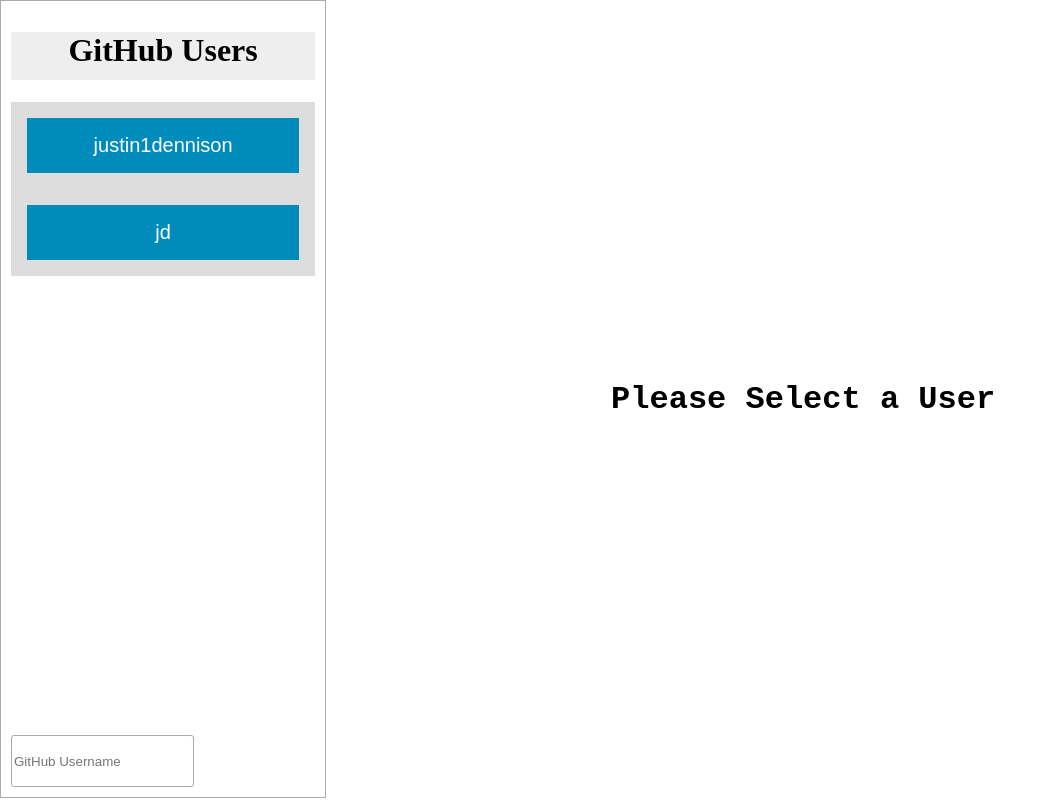
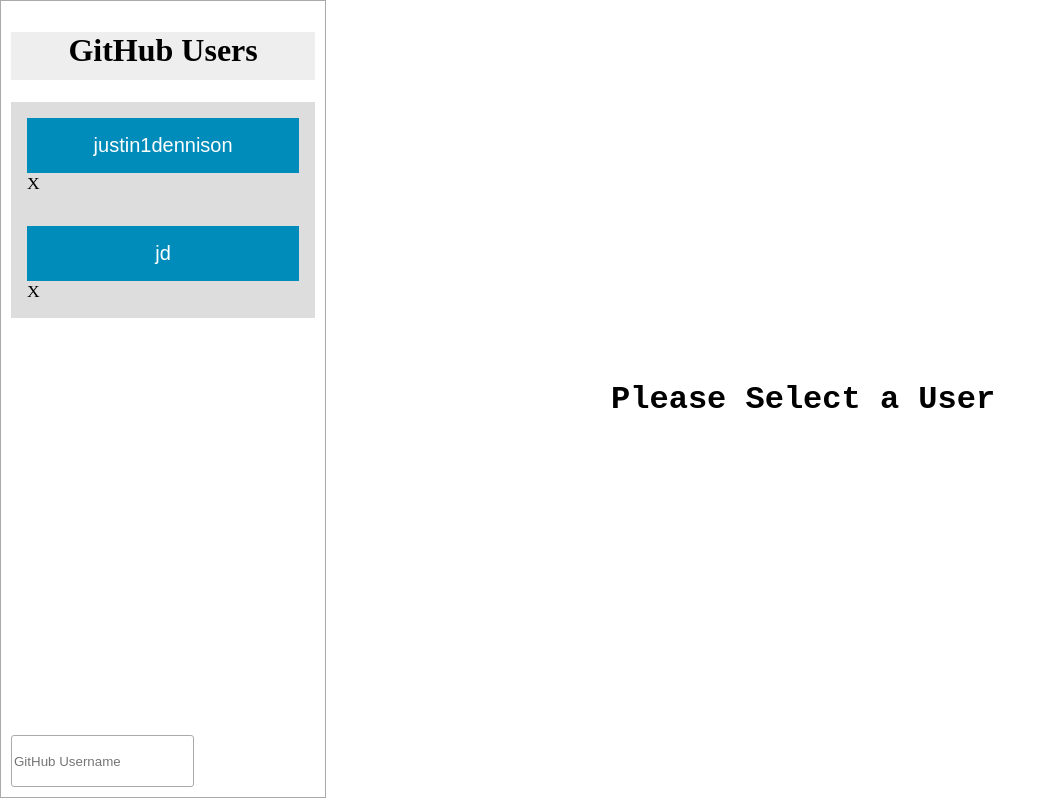
Before and after one commit to romulussenter/github-metrics, a React (Create React App) app: page / in a window 1280 px wide. Shown: the whole page, without its empty margins (0-1056 px from the left). Built offline with nearby package versions, Linux system fonts and the light colour scheme.

Commit message:
Extracted user items from sidebar and extracted user lis from side bar

```diff
--- a/src/App.js
+++ b/src/App.js
@@ -42,6 +42,18 @@
   }
   removeUser(username){
     const { users } = this.state;
+    const index = users.indexOf(username);
+    const fisrt = users.slice(0, index);
+    const last =users.slice(index +1);
+    const newUsers =[
+      ...fisrt,
+      ...last
+
+  ]
+
+    this.setState({
+      users: newUsers
+    });
     //finish the remove user portion
   }
   selectUser(user){
--- /dev/null
+++ b/src/UserItem.js
@@ -0,0 +1,18 @@
+import React, { Component } from 'react';
+
+
+class UserItem extends Component {
+    render(){
+        const {user, selectedUser, onSelect, removeUser } = this.props;
+        const classes = selectedUser === user ?
+                            'UserSideBar--list-item active' :
+                            'UserSideBar--list-item';
+        return (<li className={classes}>
+                    <button onClick={() => onSelect(user)}>
+                        {user}
+                    </button>
+                    <span onClick= {() => removeUser (user)}>X</span>
+                </li>);
+    }
+}
+export default UserItem;
--- /dev/null
+++ b/src/UserList.js
@@ -0,0 +1,24 @@
+import React, { Component } from 'react';
+import UserItem from './UserItem';
+
+class UserList extends Component {
+    render(){
+        const { users, selectedUser, onSelect, removeUser } = this.props;
+        const Users = users.map((user, index) => <UserItem
+                                                        key={index}
+                                                        user={user}
+                                                        onSelect={onSelect}
+                                                        selectedUser={selectedUser}
+                                                        removeUser={removeUser}
+                                                        />)
+        return (
+            <ul className='UserSideBar--list'>
+                {Users}
+            </ul>
+        );
+    }
+}
+
+
+
+export default UserList;
--- a/src/UserSideBar.js
+++ b/src/UserSideBar.js
@@ -1,38 +1,13 @@
 import React, { Component } from 'react';
 import './UserSideBar.css';
+import UserList from './UserList';
 
-class UserItem extends Component {
-    render(){
-        const {user, selectedUser, onSelect } = this.props;
-        const classes = selectedUser === user ?
-                            'UserSideBar--list-item active' :
-                            'UserSideBar--list-item';
-        return (<li className={classes}>
-                    <button onClick={() => onSelect(user)}>
-                        {user}
-                    </button>
-                </li>);
-    }
-}
-class UserList extends Component {
-    render(){
-        const { users, selectedUser, onSelect,  } = this.props;
-        const Users = users.map((user, index) => <UserItem
-                                                        key={index}
-                                                        user={user}
-                                                        onSelect={onSelect}
-                                                        selectedUser={selectedUser}
-                                                        />)
-        return (
-            <ul className='UserSideBar--list'>
-                {Users}
-            </ul>
-        );
-    }
-}
+
+
+
 class UserSideBar extends Component {
     render(){
-        const { users, selectedUser, onSelect } = this.props;
+        const { users, selectedUser, onSelect, removeUser } = this.props;
 
         return (
             <div className="UserSideBar--container">
@@ -40,7 +15,8 @@
                 <UserList
                     users={users}
                     selectedUser={selectedUser}
-                    onSelect={onSelect}/>
+                    onSelect={onSelect}
+                    removeUser = {removeUser}/>
                 <div className="UserSideBar--user-form">
                     <form onSubmit={(e) => this.props.addUser(e, this.props.username)}>
                         <input type="text"
@@ -52,6 +28,7 @@
             </div>
         );
     }
+
 }
 
 export default UserSideBar;
```
